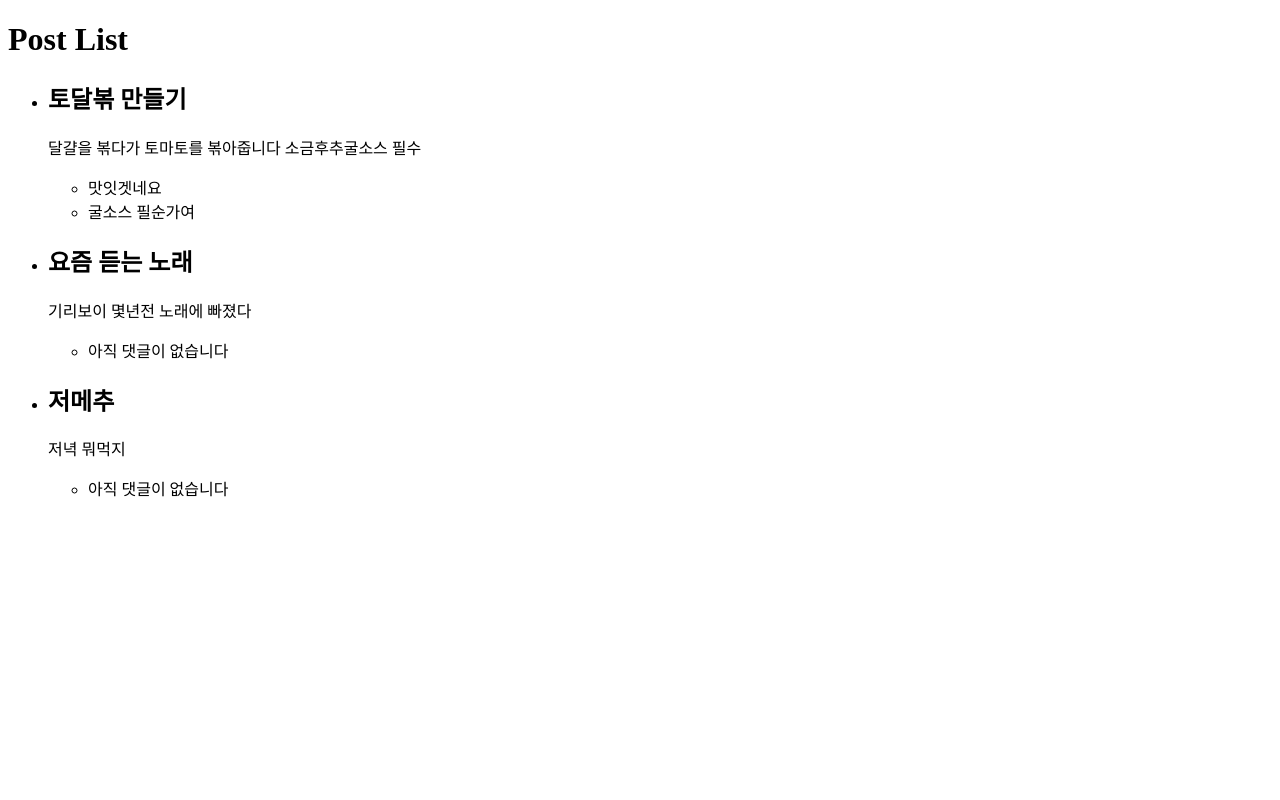
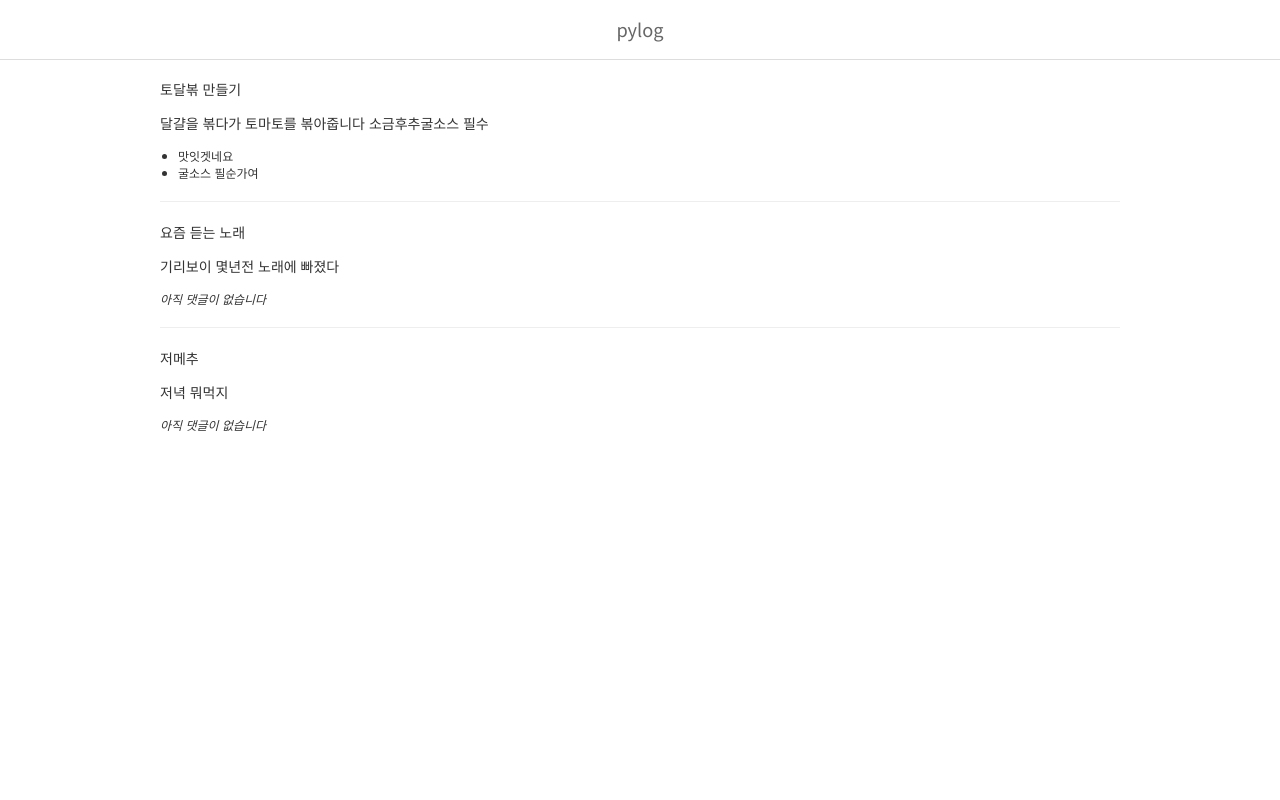
Before and after one commit to mxyffff/DjangoStudy_pylogProject, a Django app: page /posts/ in a window 1280 px wide. Run offline with Django 4.2, Linux system fonts and the light colour scheme; data comes from the database, SQL or seed files in the repository.

Commit message:
chap11까지 실습완

```diff
--- a/config/settings.py
+++ b/config/settings.py
@@ -1,6 +1,6 @@
 from pathlib import Path
 
-from django.conf.global_settings import TEMPLATES
+from django.conf.global_settings import TEMPLATES, STATICFILES_DIRS
 
 # Build paths inside the project like this: BASE_DIR / 'subdir'.
 BASE_DIR = Path(__file__).resolve().parent.parent
@@ -107,7 +107,9 @@ USE_TZ = True
 # Static files (CSS, JavaScript, Images)
 # https://docs.djangoproject.com/en/4.2/howto/static-files/
 
-STATIC_URL = 'static/'
+STATIC_URL = "static/"
+
+STATICFILES_DIRS = [ BASE_DIR / "static", ]
 
 # Default primary key field type
 # https://docs.djangoproject.com/en/4.2/ref/settings/#default-auto-field
--- a/config/urls.py
+++ b/config/urls.py
@@ -1,4 +1,5 @@
-
+from django.conf import settings
+from django.conf.urls.static import static
 from django.contrib import admin
 from django.urls import path
 from config.views import index # index import
@@ -9,3 +10,7 @@ urlpatterns = [
     path("", index), # 경로가 없을 때 index View 연결
     path("posts/", post_list),
 ]
+
+# 개발 환경일 때만 static 파일 제공
+if settings.DEBUG:
+    urlpatterns += static(settings.STATIC_URL, document_root=settings.STATICFILES_DIRS[0])
--- /dev/null
+++ b/static/css/style.css
@@ -0,0 +1,240 @@
+@import url(//fonts.googleapis.com/earlyaccess/notosanskr.css);
+ul, ol {
+  list-style: none;
+  padding: 0;
+  margin: 0; }
+
+h1, h2, h3, h4, h5, h6 {
+  padding: 0;
+  margin: 0;
+  font-weight: 300; }
+
+h2 {
+  font-size: 1.42rem; }
+
+a {
+  text-decoration: none;
+  color: #333; }
+
+html {
+  margin: 0;
+  font-family: "Noto Sans KR", serif;
+  font-weight: 300;
+  font-size: 14px;
+  color: #333;
+  height: 100%; }
+
+body {
+  margin: 0;
+  height: 100%; }
+
+#index {
+  display: flex;
+  flex-direction: column;
+  flex-wrap: nowrap;
+  justify-content: center;
+  align-items: center;
+  height: 100%;
+  margin-top: -4vh; }
+  #index > h1 {
+    margin-bottom: 4px; }
+
+#navbar {
+  position: fixed;
+  top: 0;
+  width: 100%;
+  z-index: 999;
+  display: flex;
+  flex-direction: row;
+  flex-wrap: nowrap;
+  justify-content: center;
+  align-items: center;
+  background-color: rgba(255, 255, 255, 0.9);
+  color: #666;
+  font-size: 1.3rem;
+  height: 59px;
+  border-bottom: 1px solid #ddd; }
+  #navbar > span {
+    margin-top: -2px; }
+  #navbar img {
+    height: 29.5px;
+    border-radius: 3px;
+    margin-right: 10px; }
+  #navbar .btn {
+    position: absolute;
+    right: 20px; }
+
+.btn {
+  width: 66px;
+  height: 30px;
+  line-height: 25px;
+  background-color: #fff;
+  border-radius: 15px;
+  transition-duration: 0.3s;
+  transition-timing-function: ease;
+  font-size: 12px;
+  cursor: pointer;
+  text-align: center; }
+
+a.btn {
+  height: 28px; }
+
+.btn-primary {
+  border: 1px solid #00c3bd;
+  color: #00c3bd; }
+  .btn-primary:hover {
+    color: white;
+    background-color: #00c3bd; }
+
+.btn-secondary {
+  border: 1px solid #bbb;
+  color: #666; }
+  .btn-secondary:hover {
+    color: white;
+    background-color: #bbb; }
+
+ul.comments {
+  font-size: 12px; }
+  ul.comments > div {
+    border-top: 1px solid #eee;
+    margin-top: 30px;
+    padding-top: 10px;
+    font-weight: 500; }
+  ul.comments > li.comment {
+    list-style: disc;
+    margin-left: 1.5em; }
+  ul.comments > li.comment-empty {
+    font-style: italic; }
+
+@media only screen and (hover: none) and (pointer: coarse) {
+  html {
+    font-size: 4vw; }
+
+  #post-list {
+    padding: 14vw 0; }
+
+  #navbar {
+    height: 14vw; }
+
+  ul.posts {
+    margin: 0 5vw;
+    padding: 0; }
+    ul.posts > li.post {
+      padding: 5vw 0 5vw 0; }
+      ul.posts > li.post h2 {
+        font-size: 1.3rem; }
+      ul.posts > li.post p {
+        font-size: .9rem;
+        padding-right: 22vw; }
+      ul.posts > li.post img {
+        width: 20vw;
+        height: 20vw;
+        top: 16vw;
+        right: 0; }
+
+  ul.comments {
+    font-size: .8rem; } }
+#post-list {
+  padding: 59px 0; }
+
+ul.posts {
+  display: flex;
+  flex-direction: column;
+  margin: 0 auto;
+  max-width: 960px;
+  padding: 0 20px; }
+  ul.posts > li.post {
+    display: flex;
+    flex-direction: column;
+    position: relative;
+    padding: 20px 130px 20px 0; }
+    ul.posts > li.post:not(:last-child) {
+      border-bottom: 1px solid #eee; }
+    ul.posts > li.post h2 {
+      white-space: nowrap;
+      overflow: hidden;
+      text-overflow: ellipsis; }
+    ul.posts > li.post p {
+      display: -webkit-box;
+      -webkit-line-clamp: 2;
+      -webkit-box-orient: vertical;
+      overflow: hidden; }
+    ul.posts > li.post img {
+      position: absolute;
+      top: 17px;
+      right: 0;
+      width: 120px;
+      height: 120px;
+      object-fit: cover; }
+    ul.posts > li.post img[alt]:after {
+      display: block;
+      position: absolute;
+      top: 0;
+      left: 0;
+      width: 100%;
+      height: 100%;
+      background-color: #fff;
+      box-sizing: border-box;
+      border: 1px solid #ddd;
+      font-weight: 300;
+      line-height: 2;
+      text-align: center;
+      content: attr(alt); }
+
+#post-detail {
+  padding: 59px 10px; }
+  #post-detail ul.post-detail-comments li.post-detail-comment {
+    list-style: disc;
+    margin-left: 1.5em; }
+  #post-detail ul.post-detail-comments li.post-detail-comment-empty {
+    font-style: italic; }
+  #post-detail > form {
+    width: 100%;
+    margin-top: 10px;
+    display: flex; }
+    #post-detail > form > textarea {
+      border: 1px solid #eee;
+      padding: 10px;
+      box-sizing: border-box;
+      resize: none;
+      border-radius: 2px;
+      flex-grow: 1;
+      margin-right: 6px; }
+      #post-detail > form > textarea:focus {
+        outline: none; }
+    #post-detail > form > button {
+      height: 57px;
+      line-height: 50px;
+      border-radius: 2px; }
+
+#post-add {
+  padding: 59px 0; }
+  #post-add input, #post-add textarea {
+    border: none;
+    padding: 10px; }
+    #post-add input:focus, #post-add textarea:focus {
+      outline: none; }
+  #post-add textarea {
+    width: 100%;
+    min-height: 100px;
+    box-sizing: border-box;
+    resize: none; }
+  #post-add > form {
+    width: 100%; }
+    #post-add > form > div {
+      padding: 10px; }
+      #post-add > form > div > label {
+        vertical-align: top;
+        font-size: 16px;
+        line-height: 40px; }
+    #post-add > form > div:nth-of-type(1) {
+      border-bottom: 1px solid #ddd; }
+      #post-add > form > div:nth-of-type(1) > input {
+        font-size: 18px; }
+  #post-add > form > button {
+    position: fixed;
+    top: 14px;
+    right: 20px;
+    z-index: 100000; }
+
+/*# sourceMappingURL=style.css.map */
--- a/templates/post_list.html
+++ b/templates/post_list.html
@@ -1,26 +1,29 @@
+{% load static %}
 <!doctype html>
 <html lang="ko">
+<head>
+    <link rel="stylesheet" href="{% static 'css/style.css' %}">
+</head>
 <body>
-    <h1>Post List</h1>
-    <!-- 글 목록을 ul(Unordered List) 요소 내에 표시 -->
-    <ul>
-        <!-- for-in 태그로 순회하며 각각의 글은 li(List Item) 요소로 표시 -->
+    <div id="navbar">
+        <span>pylog</span>
+    </div>
+    <div id="post-list">
+        <ul class="posts">
             {% for post in posts %}
-            <li>
-                <!-- 각각의 글의 제목과 내용을 나누어 표시 -->
-                <h2>{{ post.title }}</h2>
+                <li class="post">
+                    <div>{{ post.title }}</div>
                     <p>{{ post.content }}</p>
-                <ul>
+                    <ul class="comments">
                         {% for comment in post.comment_set.all %}
-                        <li>{{ comment.content }}</li>
-                    {% empty %} <!-- post.comment_set.all에 순회할 항목이 없는 경우-->
-                        <li>아직 댓글이 없습니다</li>
+                            <li class="comment">{{ comment.content }}</li>
+                        {% empty %}
+                            <li class="comment-empty">아직 댓글이 없습니다</li>
                         {% endfor %}
                     </ul>
-                <!-- 순회 중인 post와 연결된 모든 comment QuerySet -->
-                <!--<div>{{ post.comment_set.all }}</div>-->
                 </li>
             {% endfor %}
         </ul>
+    </div>
 </body>
 </html>
```
Also changed, not shown: templates/index.html (+8 -1 lines). Lines whose indentation alone changed are shown as unchanged.
